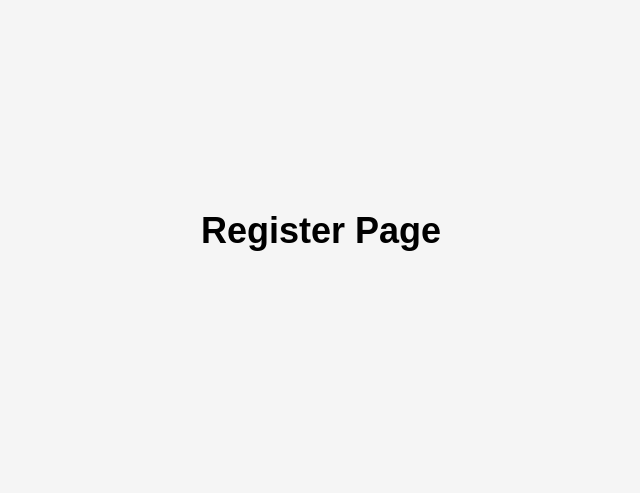
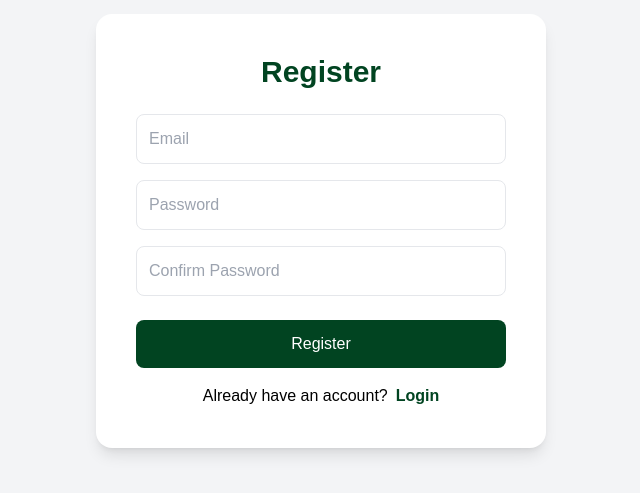
Before and after one commit to tepmakhon/rupp-student-conference-platform, a React app in the folder frontend/: page /register in a window 1280 px wide. Shown: the part 169-662 px from the top of the page, without its empty margins (319-959 px from the left). Built offline with nearby package versions, Linux system fonts and the light colour scheme; no server answers; the HTML template or start-up script is replaced by a standard one.

Commit message:
feat: Updated Frontend

```diff
--- a/frontend/src/api/authApi.js
+++ b/frontend/src/api/authApi.js
@@ -10,7 +10,7 @@ export const loginUser = async (
       userData
     );
 
-  return response.data;
+  return response.data.data;
 };
 
 export const registerUser =
@@ -22,5 +22,5 @@ export const registerUser =
         userData
       );
 
-    return response.data;
+    return response.data.data;
 };
--- a/frontend/src/api/axios.js
+++ b/frontend/src/api/axios.js
@@ -1,23 +1,32 @@
 import axios from "axios";
 
-const axiosInstance = axios.create({
-  baseURL: import.meta.env.VITE_API_URL,
-});
+const axiosInstance =
+  axios.create({
+    baseURL:
+      "http://localhost:5050/api",
+  });
 
 axiosInstance.interceptors.request.use(
   (config) => {
 
     const token =
-      localStorage.getItem("token");
-
-    console.log("TOKEN:", token);
+      localStorage.getItem(
+        "token"
+      );
 
     if (token) {
+
       config.headers.Authorization =
         `Bearer ${token}`;
     }
 
     return config;
+  },
+
+  (error) => {
+
+    return Promise.reject(error);
+
   }
 );
 
--- a/frontend/src/api/userApi.js
+++ b/frontend/src/api/userApi.js
@@ -9,7 +9,7 @@ export const getMyProfile =
       );
 
     return response.data;
-  };
+};
 
 export const createProfile =
   async (profileData) => {
@@ -21,7 +21,7 @@ export const createProfile =
       );
 
     return response.data;
-  };
+};
 
 export const updateProfile =
   async (profileData) => {
@@ -33,4 +33,4 @@ export const updateProfile =
       );
 
     return response.data;
-  };
+};
--- a/frontend/src/main.jsx
+++ b/frontend/src/main.jsx
@@ -7,6 +7,7 @@ import App from "./App";
 import { store } from "./redux/store";
 
 import "./index.css";
+import { Toaster } from "react-hot-toast";
 
 ReactDOM.createRoot(document.getElementById("root")).render(
   <React.StrictMode>
@@ -14,6 +15,12 @@ ReactDOM.createRoot(document.getElementById("root")).render(
     <Provider store={store}>
       <App />
     </Provider>
+    <Toaster
 
+        position="top-right"
+
+        reverseOrder={false}
+
+      />
   </React.StrictMode>
 );
--- a/frontend/src/pages/auth/LoginPage.jsx
+++ b/frontend/src/pages/auth/LoginPage.jsx
@@ -6,23 +6,48 @@ import { useNavigate } from "react-router-dom";
 import { loginSuccess } from "../../redux/slices/authSlice";
 
 import { loginUser } from "../../api/authApi";
+import toast from "react-hot-toast";
 
 function LoginPage() {
 
   const dispatch = useDispatch();
   const navigate = useNavigate();
 
-  const [email, setEmail] = useState("");
-  const [password, setPassword] = useState("");
+  const [email, setEmail] =
+    useState("");
+
+  const [password, setPassword] =
+    useState("");
+
+  const [loading, setLoading] =
+    useState(false);
 
   const handleLogin = async () => {
 
+    if (!email) {
+      toast.error("Email is required");
+      return;
+    }
+
+    if (!password) {
+      toast.error("Password is required");
+      return;
+    }
+
     try {
 
-      const data = await loginUser({
-        email,
-        password,
-      });
+      setLoading(true);
+
+      const data =
+        await loginUser({
+          email,
+          password,
+        });
+
+      console.log(
+        "LOGIN RESPONSE:",
+        data
+      );
 
       dispatch(
         loginSuccess({
@@ -31,20 +56,34 @@ function LoginPage() {
         })
       );
 
+      toast.success(
+        "Login successful"
+      );
+
       navigate("/dashboard");
 
     } catch (error) {
 
-      console.log(error);
+      console.log(
+        "LOGIN ERROR:",
+        error
+      );
 
-      alert("Invalid credentials");
+      toast.error(
+        error.response?.data?.message ||
+        "Invalid credentials"
+      );
+
+    } finally {
+
+      setLoading(false);
     }
   };
 
   return (
     <div className="h-screen flex items-center justify-center bg-gray-100">
 
-      <div className="bg-white p-10 rounded-2xl shadow-lg w-[400px]">
+      <div className="bg-white p-10 rounded-2xl shadow-lg w-[450px]">
 
         <h1 className="text-3xl font-bold text-primary mb-6 text-center">
           Login
@@ -54,7 +93,9 @@ function LoginPage() {
           type="email"
           placeholder="Email"
           value={email}
-          onChange={(e) => setEmail(e.target.value)}
+          onChange={(e) =>
+            setEmail(e.target.value)
+          }
           className="w-full border p-3 rounded-lg mb-4"
         />
 
@@ -62,16 +103,38 @@ function LoginPage() {
           type="password"
           placeholder="Password"
           value={password}
-          onChange={(e) => setPassword(e.target.value)}
+          onChange={(e) =>
+            setPassword(e.target.value)
+          }
           className="w-full border p-3 rounded-lg mb-6"
         />
 
         <button
           onClick={handleLogin}
+          disabled={loading}
           className="w-full bg-primary text-white p-3 rounded-lg hover:bg-secondary transition"
         >
-          Login
+          {
+            loading
+              ? "Signing In..."
+              : "Login"
+          }
         </button>
+
+        <p className="text-center mt-4">
+
+          Don't have an account?
+
+          <span
+            onClick={() =>
+              navigate("/register")
+            }
+            className="text-primary ml-2 cursor-pointer font-semibold"
+          >
+            Register
+          </span>
+
+        </p>
 
       </div>
 
--- a/frontend/src/pages/auth/RegisterPage.jsx
+++ b/frontend/src/pages/auth/RegisterPage.jsx
@@ -1,9 +1,159 @@
+import { useState } from "react";
+import { useNavigate } from "react-router-dom";
+import { registerUser } from "../../api/authApi";
+import toast from "react-hot-toast";
+
 function RegisterPage() {
+
+  const navigate = useNavigate();
+
+  const [email, setEmail] =
+    useState("");
+
+  const [password, setPassword] =
+    useState("");
+
+  const [confirmPassword,
+    setConfirmPassword] =
+    useState("");
+
+  const [loading,
+    setLoading] =
+    useState(false);
+
+  const handleRegister =
+    async () => {
+
+      if (!email) {
+        alert("Email is required");
+        return;
+      }
+
+      if (!password) {
+        alert("Password is required");
+        return;
+      }
+
+      if (password.length < 8) {
+        toast.error(
+          "Password must be at least 8 characters"
+        );
+        return;
+      }
+
+      if (
+        password !== confirmPassword
+      ) {
+        toast.error(
+          "Passwords do not match"
+        );
+        return;
+      }
+
+      try {
+
+        setLoading(true);
+
+        const response =
+          await registerUser({
+            email,
+            password,
+          });
+
+        console.log(
+          "REGISTER RESPONSE:",
+          response
+        );
+
+        toast.success(
+          "Registration successful"
+        );
+
+        navigate("/login");
+
+      } catch (error) {
+
+        console.log(error);
+
+        toast.error(
+          error.response?.data?.message ||
+          "Registration failed"
+        );
+
+      } finally {
+
+        setLoading(false);
+      }
+    };
+
   return (
-    <div className="h-screen flex items-center justify-center">
-      <h1 className="text-4xl font-bold">
-        Register Page
-      </h1>
+    <div className="h-screen flex items-center justify-center bg-gray-100">
+
+      <div className="bg-white p-10 rounded-2xl shadow-lg w-[450px]">
+
+        <h1 className="text-3xl font-bold text-primary text-center mb-6">
+          Register
+        </h1>
+
+        <input
+          type="email"
+          placeholder="Email"
+          value={email}
+          onChange={(e) =>
+            setEmail(e.target.value)
+          }
+          className="w-full border p-3 rounded-lg mb-4"
+        />
+
+        <input
+          type="password"
+          placeholder="Password"
+          value={password}
+          onChange={(e) =>
+            setPassword(e.target.value)
+          }
+          className="w-full border p-3 rounded-lg mb-4"
+        />
+
+        <input
+          type="password"
+          placeholder="Confirm Password"
+          value={confirmPassword}
+          onChange={(e) =>
+            setConfirmPassword(
+              e.target.value
+            )
+          }
+          className="w-full border p-3 rounded-lg mb-6"
+        />
+
+        <button
+          onClick={handleRegister}
+          disabled={loading}
+          className="w-full bg-primary text-white p-3 rounded-lg"
+        >
+          {loading
+            ? "Creating Account..."
+            : "Register"}
+        </button>
+
+        <p className="text-center mt-4">
+
+          Already have an account?
+
+          <span
+            onClick={() =>
+              navigate("/login")
+            }
+            className="text-primary ml-2 cursor-pointer font-semibold"
+          >
+            Login
+          </span>
+
+        </p>
+
+      </div>
+
     </div>
   );
 }
--- a/frontend/src/pages/profile/ProfilePage.jsx
+++ b/frontend/src/pages/profile/ProfilePage.jsx
@@ -7,6 +7,7 @@ import {
   createProfile,
   updateProfile,
 } from "../../api/userApi";
+import toast from "react-hot-toast";
 
 function ProfilePage() {
 
@@ -37,6 +38,11 @@ function ProfilePage() {
     const response =
       await getMyProfile();
 
+    console.log(
+      "PROFILE RESPONSE:",
+      response
+    );
+
     const profile =
       response.data;
 
@@ -44,29 +50,40 @@ function ProfilePage() {
 
     setFormData({
       fullName:
-          profile.fullName || "",
+        profile?.fullName || "",
+
       phoneNumber:
-          profile.phoneNumber || "",
+        profile?.phoneNumber || "",
+
       gender:
-          profile.gender || "",
+        profile?.gender || "",
+
       dateOfBirth:
-          profile.dateOfBirth
+        profile?.dateOfBirth
           ? profile.dateOfBirth.split("T")[0]
           : "",
+
       bio:
-          profile.bio || "",
+        profile?.bio || "",
+
       profileImageUrl:
-          profile.profileImageUrl || "",
+        profile?.profileImageUrl || "",
     });
 
   } catch (error) {
 
-      console.log(error);
+    console.log(
+      "LOAD PROFILE ERROR:",
+      error.response?.data
+    );
 
     setProfileExists(false);
-    }
+
+  } finally {
 
     setLoading(false);
+
+  }
 };
 
   const handleChange = (e) => {
@@ -81,6 +98,7 @@ function ProfilePage() {
   const handleSubmit = async () => {
 
     try {
+
       const payload = {
         ...formData,
         dateOfBirth:
@@ -93,17 +111,21 @@ function ProfilePage() {
 
       if (profileExists) {
 
-        await updateProfile(payload);
+        await updateProfile(
+          payload
+        );
 
-        alert(
+        toast.success(
           "Profile updated successfully"
         );
 
       } else {
 
-        await createProfile(payload);
+        await createProfile(
+          payload
+        );
 
-        alert(
+        toast.success(
           "Profile created successfully"
         );
 
@@ -111,13 +133,13 @@ function ProfilePage() {
       }
 
     } catch (error) {
-      console.log(error);
 
       console.log(
+        "SAVE PROFILE ERROR:",
         error.response?.data
       );
 
-      alert(
+      toast.error(
         error.response?.data?.message ||
         "Failed to save profile"
       );
@@ -215,7 +237,9 @@ function ProfilePage() {
           onClick={handleSubmit}
           className="mt-6 bg-primary text-white px-8 py-3 rounded-lg"
         >
-          Save Profile
+          {profileExists
+            ? "Update Profile"
+            : "Create Profile"}
         </button>
 
       </div>
--- a/frontend/src/redux/slices/authSlice.js
+++ b/frontend/src/redux/slices/authSlice.js
@@ -10,16 +10,19 @@ const initialState = {
   isAuthenticated: !!token,
 };
 
-const authSlice =
-  createSlice({
+const authSlice = createSlice({
   name: "auth",
 
   initialState,
 
   reducers: {
 
-      loginSuccess:
-        (state, action) => {
+    loginSuccess: (state, action) => {
+
+      console.log(
+        "TOKEN SAVED:",
+        action.payload.token
+      );
 
       state.user =
         action.payload.user;
@@ -28,9 +31,8 @@ const authSlice =
         action.payload.token;
 
       state.role =
-            action.payload.user
-              ?.role
-              ?.roleName || null;
+        action.payload.user?.role?.roleName ||
+        null;
 
       state.isAuthenticated =
         true;
@@ -41,17 +43,12 @@ const authSlice =
       );
     },
 
-      logout:
-        (state) => {
+    logout: (state) => {
 
       state.user = null;
-
       state.token = null;
-
       state.role = null;
-
-          state.isAuthenticated =
-            false;
+      state.isAuthenticated = false;
 
       localStorage.removeItem(
         "token"
```
Also changed, not shown: 1 other file (tests, documents, lock files or other folders). Lines whose indentation alone changed are shown as unchanged.
